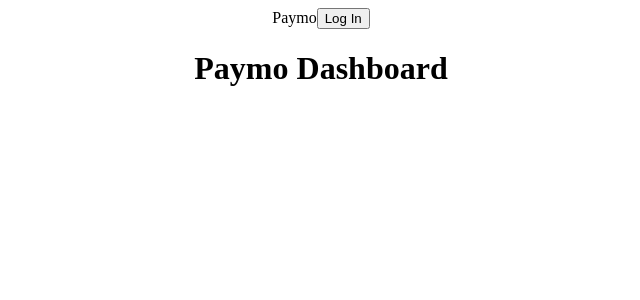
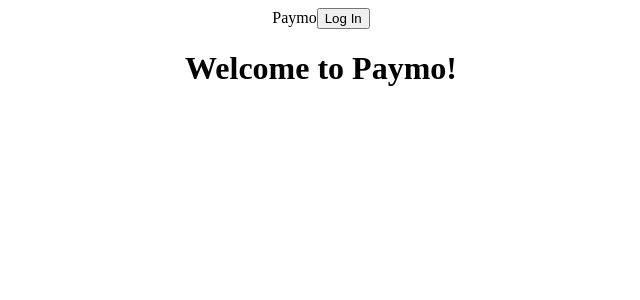
Before and after one commit to vedala/paymo-frontend, a React (Create React App) app: page / in a window 1280 px wide. Shown: the top 300 px of the page, without its empty margins (319-959 px from the left). Built offline with nearby package versions, Linux system fonts and the light colour scheme; no server answers.

Commit message:
Create Welcome page

```diff
--- a/src/App.tsx
+++ b/src/App.tsx
@@ -5,6 +5,7 @@
   Route,
 } from 'react-router-dom';
 import './App.css';
+import Welcome from './components/Welcome';
 import Dashboard from './components/Dashboard';
 
 function App() {
@@ -13,7 +14,8 @@
     <Router>
       <div className="App">
         <Routes>
-          <Route path="/" element={<Dashboard />} />
+        <Route path="/" element={<Welcome />} />
+        <Route path="/dashboard" element={<Dashboard />} />
         </Routes>
       </div>
     </Router>
--- /dev/null
+++ b/src/components/Welcome.tsx
@@ -0,0 +1,13 @@
+import React from 'react';
+import Header from './Header';
+
+function Welcome() {
+  return (
+    <div className="welcome">
+      <Header />
+      <h1>Welcome to Paymo!</h1>
+    </div>
+  );
+}
+
+export default Welcome;
```
